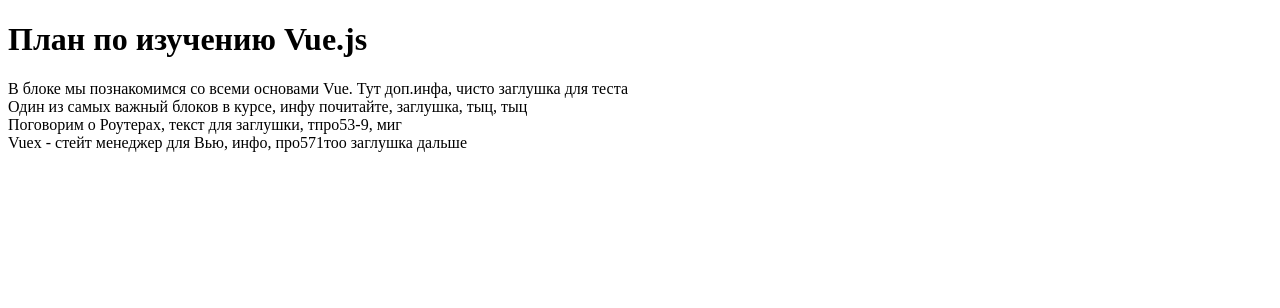
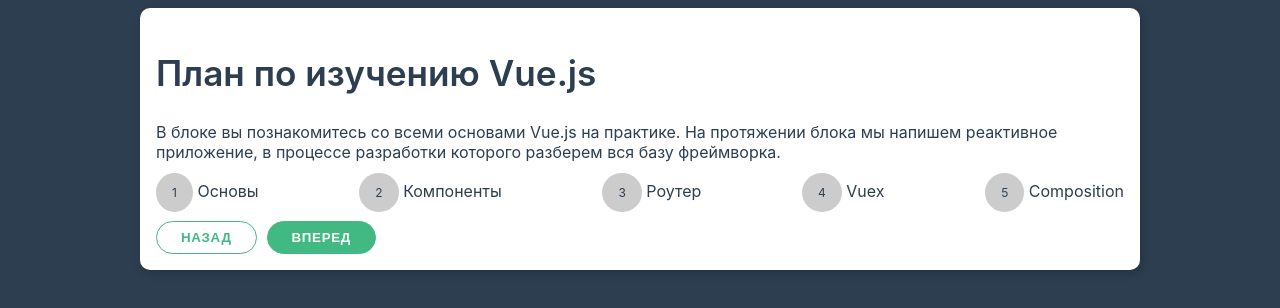
Before and after one commit to M4nsur/hmVue, a plain HTML site: page index.html in a window 1280 px wide. Drawn offline with nearby package versions, Linux system fonts and the light colour scheme.

Commit message:
коммит обновил структура, добавил методы

```diff
--- a/BasicСhapter.js
+++ /dev/null
@@ -1,9 +0,0 @@
-const Basic = {
-  data() {
-    return {
-      info: "В блоке мы познакомимся со всеми основами Vue. Тут доп.инфа, чисто заглушка для теста",
-    };
-  },
-};
-
-Vue.createApp(Basic).mount("#basic");
--- a/ComponentsСhapter.js
+++ /dev/null
@@ -1,10 +0,0 @@
-const Components = {
-  data() {
-    return {
-      componentsInfo:
-        "Один из самых важный блоков в курсе, инфу почитайте, заглушка, тыц, тыц",
-    };
-  },
-};
-
-Vue.createApp(Components).mount("#components");
--- a/RoutersСhapter.js
+++ /dev/null
@@ -1,9 +0,0 @@
-const RouterInfo = {
-  data() {
-    return {
-      routerText: "Поговорим о Роутерах, текст для заглушки, тпро53-9, миг",
-    };
-  },
-};
-
-Vue.createApp(RouterInfo).mount("#router");
--- a/VuexСhapter.js
+++ /dev/null
@@ -1,10 +0,0 @@
-const Vuexx = {
-  data() {
-    return {
-      vuexInfo:
-        "Vuex - стейт менеджер для Вью, инфо, про571тоо заглушка дальше",
-    };
-  },
-};
-
-Vue.createApp(Vuexx).mount("#vuexx");
--- a/app.js
+++ /dev/null
@@ -1,9 +0,0 @@
-const App = {
-  data() {
-    return {
-      title: "План по изучению Vue.js",
-    };
-  },
-};
-
-Vue.createApp(App).mount("#app");
--- a/index.html
+++ b/index.html
@@ -3,36 +3,33 @@
   <head>
     <meta charset="UTF-8" />
     <meta name="viewport" content="width=device-width, initial-scale=1.0" />
-  <title>Как работает Vue</title>
+    <title>Основы Vue</title>
     <link rel="stylesheet" href="theme.css" />
+    <style>[v-cloak] {
+      display: none;
+    }</style>
   </head>
   <body>
-<div class="container pt-5" id="app">
-  <h1>{{title}}</h1>
+  <div class="container" id="app" v-cloak>
+    <div class="card">
+      <h1>План по изучению Vue.js</h1>
+
+      <div class="steps">
+        <div class="steps-content">
+          {{steps[activeIndex].text}}
         </div>
-
-<div id="basic">
-  {{info}}
+        <ul class="steps-list">
+          <li class="steps-item" v-for="(note, i) in steps"><span>{{i + 1}}</span> {{note.title}} </li>
+        </ul
+        <div>
+          <button class="btn" @click="prev()" > {{prevValue}}</button>
+          <button class="btn primary" @click="nextOfFinish()">{{nextValue}}</button>
         </div>
-
-<div id="components">
-  {{componentsInfo}}
       </div>
-
-<div id="router">
-  {{routerText}}
     </div>
-
-<div id="vuexx">
-  {{vuexInfo}}
   </div>
 
   <script src="https://unpkg.com/vue@next"></script>
-<script src="app.js"></script>
-<script src="./BasicСhapter.js"></script>
-<script src="./ComponentsСhapter.js"></script>
-<script src="./RoutersСhapter.js"></script>
-<script src="./VuexСhapter.js"></script>
-<script src="./CompositionСhapter.js"></script>
+  <script src="vue.js"></script>
   </body>
 </html>
--- a/theme.css
+++ b/theme.css
@@ -1,4 +1,4 @@
-/* @import url('https://fonts.googleapis.com/css2?family=Roboto:wght@400;500&display=swap');
+@import url('https://fonts.googleapis.com/css2?family=Roboto:wght@400;500&display=swap');
 
 * {
   box-sizing: border-box;
@@ -15,6 +15,10 @@ body {
 
 hr {
   margin: 1rem 0;
+}
+
+[v-cloak] {
+  display: none;
 }
 
 strong,
@@ -90,6 +94,13 @@ h3 {
 .btn:hover {
   cursor: pointer;
   opacity: 0.8;
+}
+
+.btn:disabled {
+  background: #eee!important;
+  border: #ddd!important;
+  color: #aaa!important;
+  cursor: not-allowed;
 }
 
 .btn:active {
@@ -169,4 +180,38 @@ h3 {
   align-items: center;
   justify-content: space-between;
   padding: 0.5rem 0;
-} */
+}
+
+.steps {
+  position: relative;
+}
+
+.steps-list {
+  list-style: none;
+  margin: 0;
+  margin-bottom: 1rem;
+  padding: 0;
+  display: flex;
+  justify-content: space-between;
+}
+
+.steps-item span {
+  cursor: pointer;
+  border-radius: 50%;
+  padding: .75rem 1rem;
+  font-size: .75rem;
+  background: #cccccc;
+}
+
+.steps-content {
+  margin-bottom: 1rem;
+}
+
+.steps-item.active span, .steps-item.done span {
+  background: #42b983;
+}
+
+.steps-item.active span {
+  font-weight: bold;
+  color: #ffffff;
+}
--- /dev/null
+++ b/vue.js
@@ -0,0 +1,69 @@
+// вы можете как угодно изменять программу и код
+// доавлять любые переменные и модели
+// ваша задача реализовать так, как показано на видео, чтобы оно работало
+
+const App = {
+  data() {
+    return {
+      nextValue: "Вперед",
+      prevValue: "Назад",
+      activeIndex: 0, // то, что позволяет определить текущий активный шиг
+      steps: [
+        {
+          title: "Основы",
+          text: "В блоке вы познакомитесь со всеми основами Vue.js на практике. На протяжении блока мы напишем реактивное приложение, в процессе разработки которого разберем вся базу фреймворка.",
+        },
+        {
+          title: "Компоненты",
+          text: "Один из самых важных блоков в курсе, где вы узнаете все о компонентах. В блоке мы напишем 2 разных приложения и создадим более 5 различных UI компонентов как в реальной разработке. Блок расскажет про абсолютно все составляющие, которые есть в компонентах: взаимодействие, slots, асинхронные и динамические компоненты и тонна примеров.",
+        },
+        {
+          title: "Роутер",
+          text: "В данном блоке вы узнаете все о том, как работает мультиязычность во Vue. Мы создадим миниклон Gmail в данном блоке, где вы на практике увидите как работать с динамическим роутером.",
+        },
+        {
+          title: "Vuex",
+          text: "В блоке вы узнаете абсолютно все про Vuex. Вы узнаете как работать с данными, какие есть лучшие практики по их программированию и структурированию. Все на практике.",
+        },
+        {
+          title: "Composition",
+          text: "Одним из наиболее важных обновлений в Vue 3 является появление альтернативного синтаксиса Composition API. В этом блоке вы узнаете все, чтобы полностью пользоваться данными синтаксисом на практических примерах. Помимо этого вы узнаете как работать совместно с Vue Router и Vuex.",
+        },
+      ],
+    };
+  },
+  methods: {
+    prev() {
+      console.log("тест");
+      if (this.activeIndex > 0) {
+        this.activeIndex--;
+        console.log(this.activeIndex);
+        this.nextValue = "Вперед";
+      }
+    },
+
+    reset() {
+      if (this.nextValue === "Закончить") {
+        this.nextValue === "Начать заново";
+      }
+    },
+    nextOfFinish() {
+      if (this.activeIndex + 1 < this.steps.length) {
+        this.activeIndex++;
+        this.prevValue = "Назад";
+        console.log(this.activeIndex);
+      } else this.nextValue = "Закончить";
+    },
+    setActive(idx) {
+      // когда нажимаем на определенный шаг
+    },
+  },
+  computed: {
+    // тут стоит определить несколько свойств:
+    // 1. текущий выбранный шаг
+    // 2. выключена ли кнопка назад
+    // 3. находимся ли мы на последнем шаге
+  },
+};
+
+Vue.createApp(App).mount("#app");
```
Also changed, not shown: CompositionСhapter.js (deleted). Lines whose indentation alone changed are shown as unchanged.
